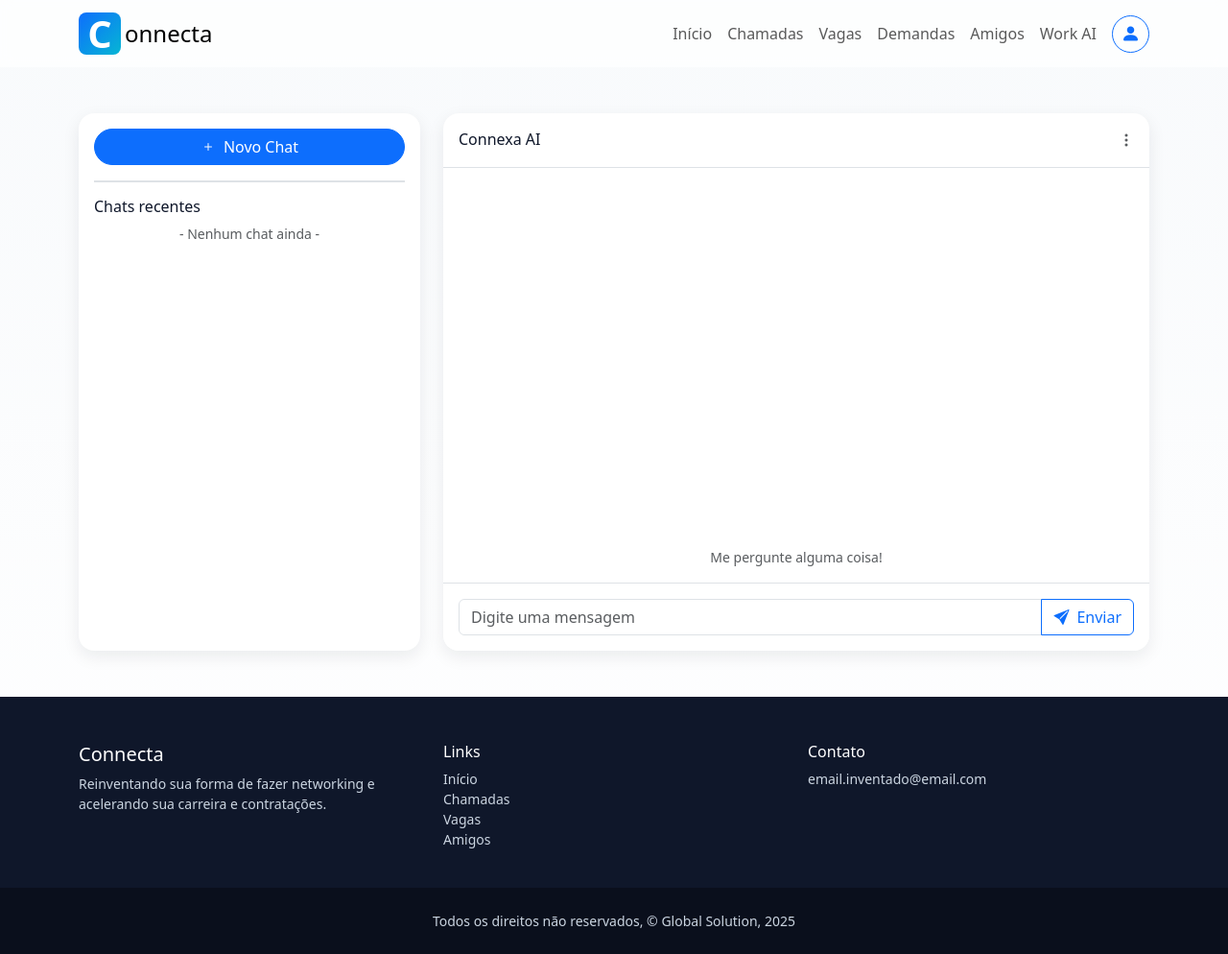
After one commit to Rodrigo635/global-solution-2, a Django app: page /work_ai/ in a window 1280 px wide. The commit adds this page. Shown: the whole page at 96% size. Run offline with Django 5.2, Linux system fonts and the light colour scheme; the visitor is signed in with stand-in values (Sample User, id 1).

Commit message:
features - página de chat com IA e ajustes gerais
adicionado - página mockup com chat para conversar com a IA, nova logo, ajuste de cores no site e alguns textos

```diff
--- a/global_app/static/css/darkmode.css
+++ b/global_app/static/css/darkmode.css
@@ -121,7 +121,7 @@ textarea:focus {
 
 .btn-outline-primary {
     border-color: var(--primary) !important;
-    color: var(--primary) !important;
+    color: white !important;
 }
 
 .btn-outline-primary:hover {
--- a/global_app/static/css/index.css
+++ b/global_app/static/css/index.css
@@ -1,6 +1,6 @@
 /* Variáveis */
 :root {
-    --primary: #4f46e5;
+    --primary: #0D6EFD;
     --bg-azul: #0f172a;
     --bg-azul-escuro: #0a0f1c;
     --accent: #06b6d4;
--- /dev/null
+++ b/global_app/static/css/work_ai.css
@@ -0,0 +1,23 @@
+/* Chat */
+.chat-container {
+  height: 70vh;
+  max-height: 85vh;
+  background-color: var(--bs-body-bg);
+  border-radius: 1rem;
+  overflow: hidden;
+  display: flex;
+  flex-direction: column;
+}
+
+/* Chat com rolagem */
+.chat-body {
+  overflow-y: auto;
+  flex-grow: 1;
+  min-height: 0;
+}
+
+/* Input fixo ao fundo */
+.chat-input {
+  background-color: var(--bs-body-bg);
+  flex-shrink: 0;
+}
--- a/global_app/templates/components/index.html
+++ b/global_app/templates/components/index.html
@@ -23,8 +23,8 @@
         <script src="https://vlibras.gov.br/app/vlibras-plugin.js"></script>
         {% endif %}
 
+        <!-- Tamanho da fonte -->
         <style>
-            /* Tamanhos de fonte */
             {% if user.is_authenticated %}
                 {% if user.profile.font_size == 'small' %}
                     body { font-size: 0.875rem; }
@@ -54,17 +54,17 @@
             <div class="container">
                 {% if user.is_authenticated %}
                     <a class="navbar-brand fw-bold d-flex align-items-center" href="{% url 'feed' %}">
-                        <div class="me-2 p-2 rounded-3" style="background:linear-gradient(135deg,var(--primary),var(--accent)); width:44px; height:44px; display:grid; place-items:center; color:white">
-                            GS
+                        <div class="p-0 me-1 rounded-3 d-flex align-items-center justify-content-center" style="background:linear-gradient(135deg,var(--primary),var(--accent)); width:44px; height:44px; display:grid; place-items:center; color:white">
+                            <h1 class="display-6 m-0 fw-semibold">C</h1>
                         </div>
-                        <span>Global Solution</span>
+                        <span><h4 class="m-0">onnecta</h4></span>
                     </a>
                 {% else %}
                     <a class="navbar-brand fw-bold d-flex align-items-center" href="{% url 'home' %}">
                         <div class="me-2 p-2 rounded-3" style="background:linear-gradient(135deg,var(--primary),var(--accent)); width:44px; height:44px; display:grid; place-items:center; color:white">
                             GS
                         </div>
-                        <span>Global Solution</span>
+                        <span><h4 class="m-0">onnecta</h4></span>
                     </a>
                 {% endif %}
 
@@ -78,9 +78,9 @@
                             <li class="nav-item"><a class="nav-link" href="{% url 'feed' %}">Início</a></li>
                             <li class="nav-item"><a class="nav-link" href="{% url 'calls' %}">Chamadas</a></li>
                             <li class="nav-item"><a class="nav-link" href="#">Vagas</a></li>
-                            <li class="nav-item"><a class="nav-link" href="#">Pedidos</a></li>
+                            <li class="nav-item"><a class="nav-link" href="#">Demandas</a></li>
                             <li class="nav-item"><a class="nav-link" href="#">Amigos</a></li>
-                            <li class="nav-item"><a class="nav-link" href="#">Work AI</a></li>
+                            <li class="nav-item"><a class="nav-link" href="{% url 'work_ai' %}">Work AI</a></li>
                             <li class="nav-item ms-0 ms-md-2 mb-3 mb-lg-0"><a href="{% url 'my_profile' %}" class="user-nav-item"><i class="bi bi-person-fill fs-5"></i></a></li>
                         {% else %}
                             <li class="nav-item"><a class="nav-link" href="{% url 'home' %}">Início</a></li>
@@ -117,7 +117,7 @@
                 <div class="row text-center text-md-start">
                     <div class="col-md-4">
                         <a href="{% url 'home' %}">
-                            <h5 class="text-white">Global Solution</h5>
+                            <h5 class="text-white">Connecta</h5>
                         </a>
                         <p class="small">Reinventando sua forma de fazer networking e acelerando sua carreira e contratações.</p>
                     </div>
--- a/global_app/templates/pages/feed.html
+++ b/global_app/templates/pages/feed.html
@@ -23,7 +23,7 @@
                             <div class="d-flex gap-3">
                                 <div class="flex-shrink-0" style="width:80px; height:80px; border-radius:12px; overflow:hidden">
                                     {% if suggested_user.profile and suggested_user.profile.avatar %}
-                                        <img src="{{ suggested_user.profile.avatar.url }}" alt="avatar" class="img-fluid" style="width:100%; height:100%; object-fit:cover;">
+                                        <img src="{{ suggested_user.profile.avatar.url }}" alt="avatar" class="img-fluid">
                                     {% else %}
                                         <img src="{% static 'img/default_avatar.png' %}" alt="avatar" class="img-fluid" style="width:100%; height:100%; object-fit:cover;">
                                     {% endif %}
@@ -95,7 +95,7 @@
                     <div class="feature-card p-4 mb-4 post-card">
                         <div class="d-flex gap-3 mb-3">
                             <div class="flex-shrink-0">
-                                <a href="{% url 'public_profile' post.author.username %}">
+                                <a href="{% url 'public_profile' post.author.username %}" class="text-decoration-none">
                                     {% if post.author.profile and post.author.profile.avatar %}
                                         <img src="{{ post.author.profile.avatar.url }}" alt="avatar" class="rounded-circle" style="width:50px; height:50px; object-fit:cover;">
                                     {% else %}
--- /dev/null
+++ b/global_app/templates/pages/work_ai.html
@@ -0,0 +1,55 @@
+{% extends 'components/index.html' %}
+{% load static %}
+
+{% block extra_head %}
+<link rel="stylesheet" href="{% static 'css/home.css' %}">
+<link rel="stylesheet" href="{% static 'css/work_ai.css' %}">
+{% endblock %}
+
+{% block content %}
+<section>
+  <div class="container py-5">
+    <div class="row g-4">
+
+        <div class="col-12 col-md-4">
+            <div class="feature-card p-3 d-flex flex-column chat-container">
+                <a href="#" class="btn btn-primary rounded-5"><i class="bi bi-plus me-2"></i>Novo Chat</a>
+
+                <div class="border border-bottom-secondary mt-3"></div>
+
+                <h6 class="mt-3 mb-2">Chats recentes</h6>
+                <div class="text-muted small text-center">- Nenhum chat ainda -</div>
+            </div>
+        </div>
+
+        <!-- Chat -->
+        <div class="col-12 col-md-8">
+            <div class="feature-card p-0 d-flex flex-column chat-container">
+
+                <div class="chat-header d-flex justify-content-between align-items-center p-3 border-bottom">
+                    <h6 class="mb-0">Connexa AI</h6>
+                    <a href="#" class="text-decoration-none text-muted">
+                        <i class="bi bi-three-dots-vertical"></i>
+                    </a>
+                </div>
+
+                <div class="chat-body flex-grow-1 p-3 overflow-auto d-flex flex-column justify-content-end">
+                    <!-- Aqui vão aparecer as mensagens quando eu adicionar essa parte -->
+                    <div class="text-muted small text-center">Me pergunte alguma coisa!</div>
+                </div>
+
+                <div class="chat-input border-top p-3">
+                    <div class="input-group">
+                        <input type="text" class="form-control" placeholder="Digite uma mensagem">
+                        <button class="btn btn-outline-primary" type="button"><i class="bi bi-send-fill me-2"></i>Enviar</button>
+                    </div>
+                </div>
+
+            </div>
+        </div>
+
+    </div>
+  </div>
+</section>
+
+{% endblock %}
--- a/global_app/urls.py
+++ b/global_app/urls.py
@@ -9,6 +9,7 @@ urlpatterns = [
     path('logout/', logout, name='logout'),
     path('profile/', profile, name='my_profile'),
     path('profile/<str:username>/', profile, name='public_profile'),
+    path('work_ai/', work_ai, name='work_ai'),
 
     path('feed/', feed, name='feed'),
     path('calls/', calls, name='calls'),
--- a/global_app/views.py
+++ b/global_app/views.py
@@ -192,3 +192,7 @@ def update_font_size(request):
         return JsonResponse({'success': True, 'font_size': font_size})
     except Exception as e:
         return JsonResponse({'success': False, 'error': str(e)}, status=400)
+
+@login_required
+def work_ai(request):
+    return render(request, 'pages/work_ai.html')
```
Also changed, not shown: global_app/static/css/profile.css (+48 -0 lines), global_app/templates/pages/profile.html (+0 -48 lines).
